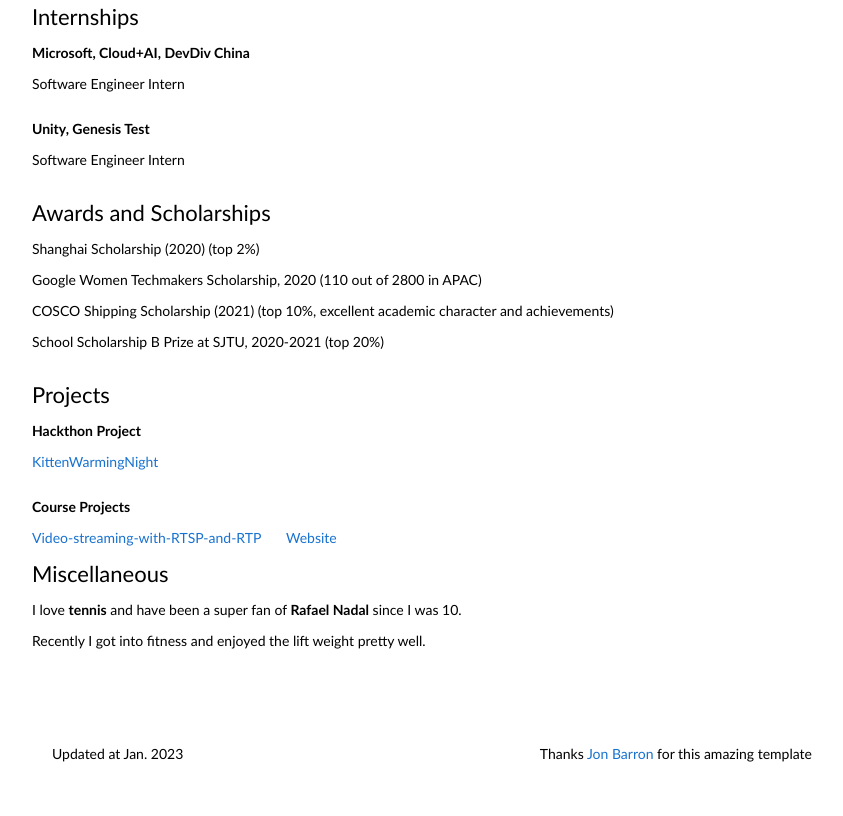
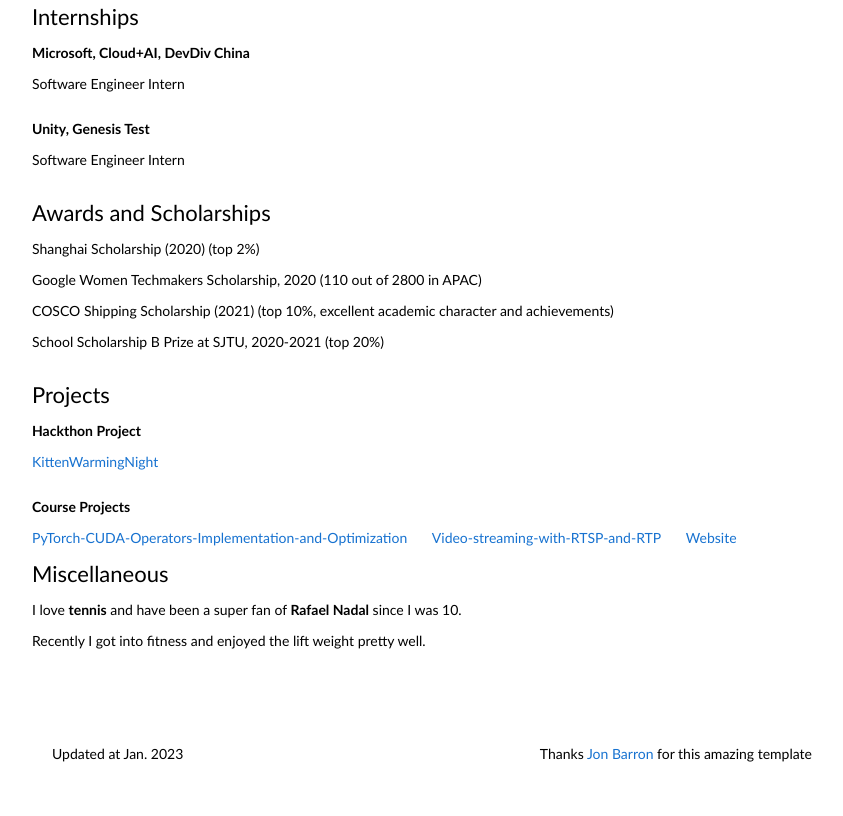
Before and after one commit to wangshanyw/wangshanyw.github.io, a plain HTML site: page index.html in a window 1280 px wide. Shown: the part 976-1792 px from the top of the page, without its empty margins (208-1051 px from the left). Drawn offline with Linux system fonts and the light colour scheme.

Commit message:
update course projects

```diff
--- a/index.html
+++ b/index.html
@@ -152,7 +152,7 @@
           <tr>
             <td style="padding:0px;width:100%;vertical-align:middle">
               <p><strong>Course Projects</strong></p>
-              <p><a href="https://github.com/wangshanyw/Video-streaming-with-RTSP-and-RTP">Video-streaming-with-RTSP-and-RTP&nbsp&nbsp&nbsp &nbsp&nbsp&nbsp</a><a href="https://github.com/wangshanyw/EE208">Website</a></p>
+              <p><a href="https://github.com/wangshanyw/PyTorch-CUDA-Operators-Implementation-and-Optimization">PyTorch-CUDA-Operators-Implementation-and-Optimization&nbsp&nbsp&nbsp &nbsp&nbsp&nbsp</a><a href="https://github.com/daitl/EE357-computer-network">Video-streaming-with-RTSP-and-RTP&nbsp&nbsp&nbsp &nbsp&nbsp&nbsp</a><a href="https://github.com/wangshanyw/EE208">Website</a></p>
             </td>
           </tr>
         </tbody></table>
```
